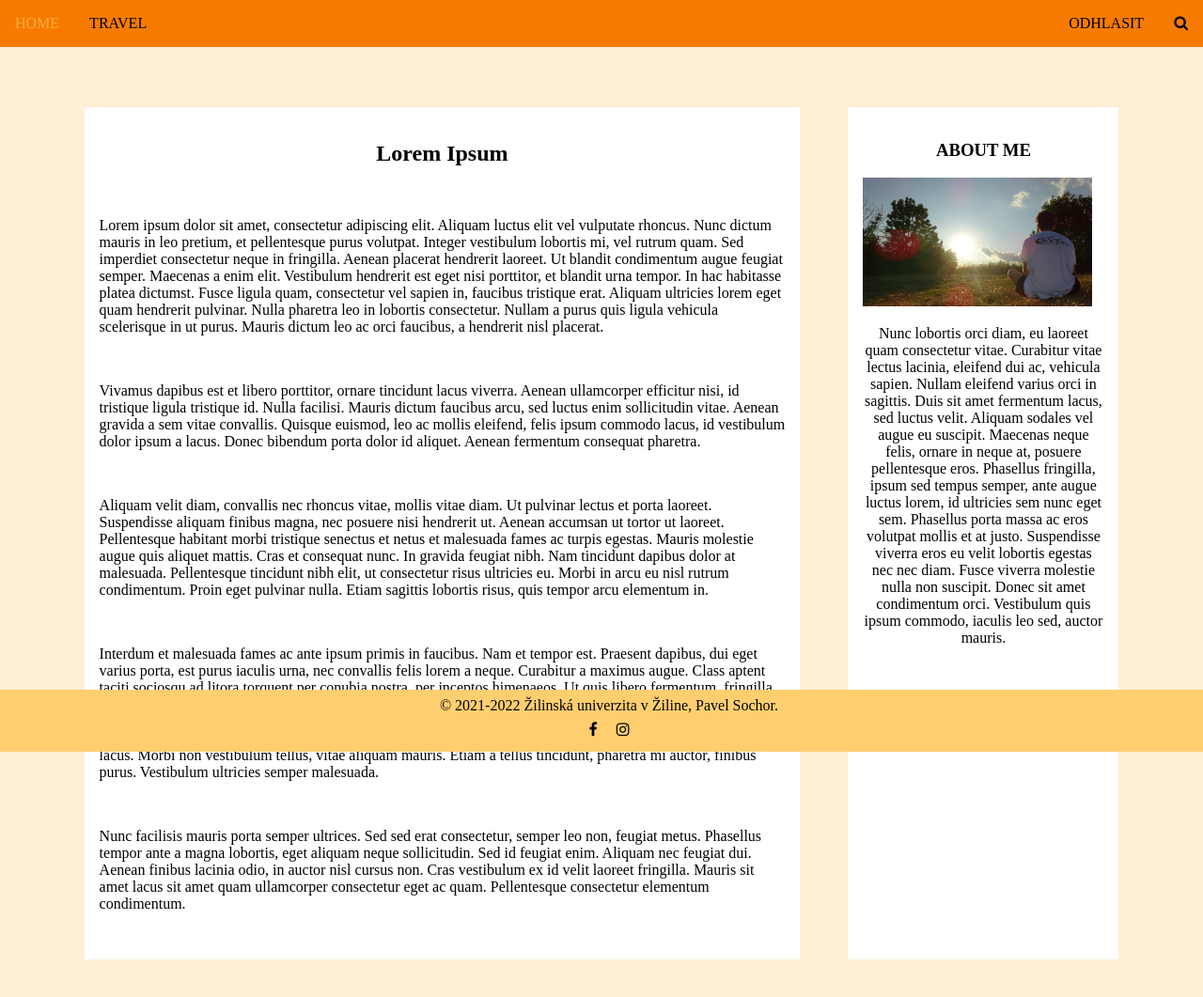
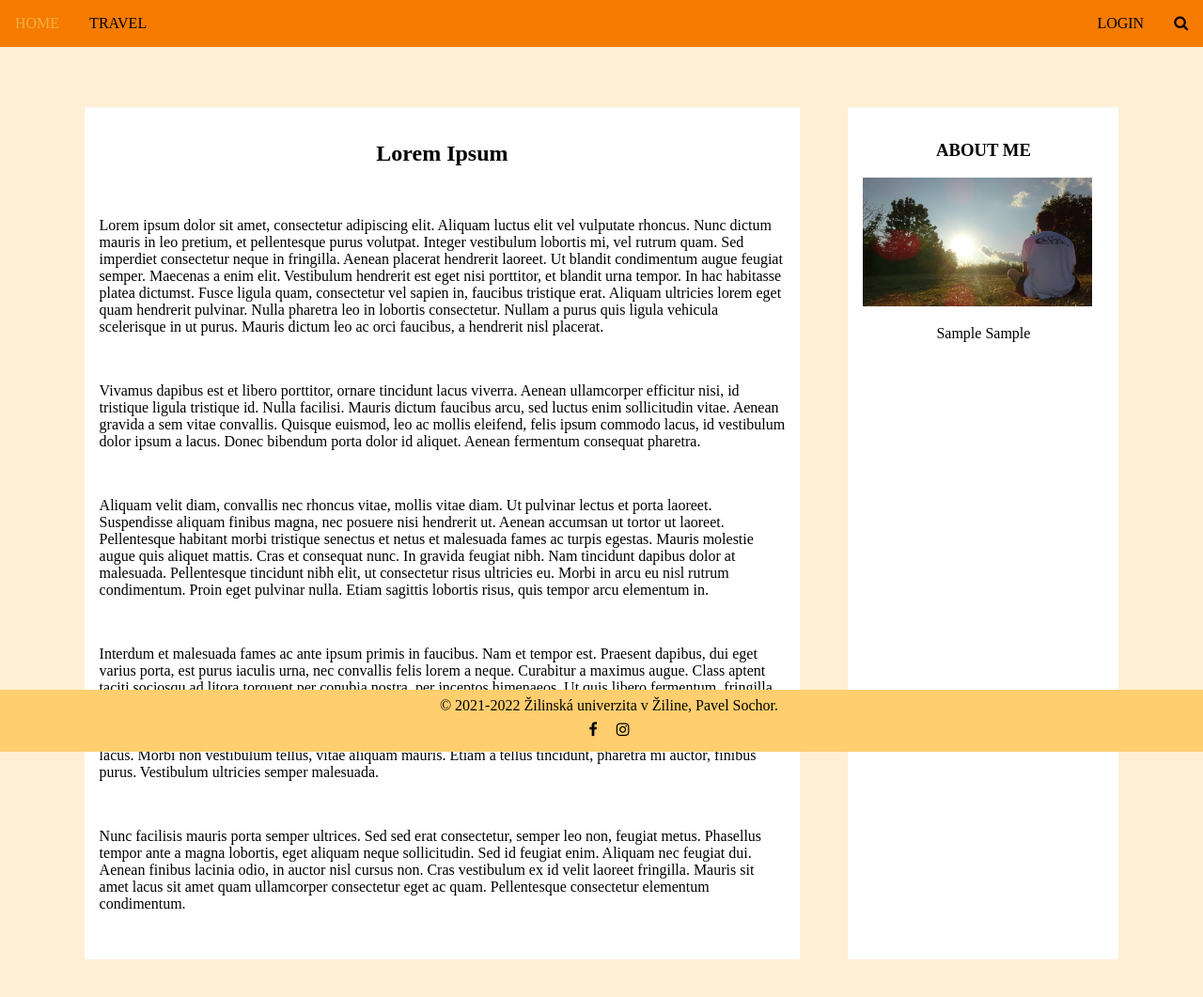
Before and after one commit to Sochor5/Semestralka, a PHP site: page / in a window 1280 px wide. Shown: the top 1061 px of the page at 94% size. Run offline with PHP 8.4, Linux system fonts and the light colour scheme; the visitor is signed in with stand-in values (Sample User, id 1); tables that the repository leaves empty or names only in its code hold one stand-in row (values such as "Sample post"); some libraries are stand-ins or nearby versions.

Commit message:
1.7.3   odstranenie duplicitu a uprava uvodnej stranky

```diff
--- /dev/null
+++ b/footerALL.php
@@ -0,0 +1,8 @@
+<?php
+?>
+<div class="footer">
+    <footer class="footer padding">© 2021-2022 Žilinská univerzita v Žiline, Pavel Sochor.<br>
+        <a href="https://www.facebook.com/palo.sochor/" class="fa fa-facebook"></a>
+        <a href="https://www.instagram.com/palasssochi/" class="fa fa-instagram"></a>
+    </footer>
+</div>
--- /dev/null
+++ b/headerALL.php
@@ -0,0 +1,16 @@
+<?php?>
+<head>
+    <meta charset="UTF-8">
+    <title>Title</title>
+    <link rel="stylesheet" href="css/headerAFooter.css" type="text/css">
+ </head>
+<div class="header" >
+    <a href="index.php" class="aktual" >HOME</a>
+    <a href="Travel.php">TRAVEL</a>
+    <?php if ($_SESSION['logged']){ ?>
+        <a class="rightHeader" href="login.php?odhlas">ODHLASIT</a>
+    <?php }  else {?>
+        <a class="rightHeader" href="login.php">LOGIN</a>
+    <?php  } ?>
+    <a  href="#home" class="fa fa-search"></a>
+</div>
--- a/index.php
+++ b/index.php
@@ -1,5 +1,7 @@
 <?php
 session_start();
+include "login/DBuser.php";
+$auth = new DBuser();
 ?>
 <!DOCTYPE html>
 <html lang="sk">
@@ -11,16 +13,7 @@ session_start();
     <link rel="stylesheet" href="https://cdnjs.cloudflare.com/ajax/libs/font-awesome/4.7.0/css/font-awesome.min.css">
 </head>
 <body>
-<div class="header" >
-    <a  href="http://localhost:58849/semestralka/HTML.html?_ijt=kj6h6rt8bb1r2dmij1j3h62h0a&_ij_reload=RELOAD_ON_SAVE" class="aktual" >HOME</a>
-    <a href="Travel.php">TRAVEL</a>
-    <?php if ($_SESSION['logged']){ ?>
-        <a class="rightHeader" href="login/login.php?odhlas">ODHLASIT</a>
-    <?php }  else {?>
-        <a class="rightHeader" href="login/login.php">LOGIN</a>
-    <?php  } ?>
-    <a  href="#home" class="fa fa-search"></a>
-</div>
+    <?php  include "headerALL.php"?>
 <div class="body">
     <div class="columns">
         <main class="main">
@@ -74,22 +67,14 @@ session_start();
         <div class="aboutme">
             <h3> ABOUT ME</h3>
             <img alt="" src="1634331496115.jpg">
-            <p>Nunc lobortis orci diam, eu laoreet quam consectetur vitae. Curabitur vitae lectus
-                lacinia, eleifend dui ac, vehicula sapien. Nullam eleifend varius orci in sagittis.
-                Duis sit amet fermentum lacus, sed luctus velit. Aliquam sodales vel augue eu suscipit.
-                Maecenas neque felis, ornare in neque at, posuere pellentesque eros. Phasellus fringilla,
-                ipsum sed tempus semper, ante augue luctus lorem, id ultricies sem nunc eget sem. Phasellus
-                porta massa ac eros volutpat mollis et at justo. Suspendisse viverra eros eu velit lobortis egestas
-                nec nec diam. Fusce viverra molestie nulla non suscipit. Donec sit amet
-                condimentum orci. Vestibulum quis ipsum commodo, iaculis leo sed, auctor mauris.</p>
+            <?php
+            foreach ($auth->getALLAutor() as $autor){ ?>
+                <p> <?php echo $autor->meno ?> <?php echo $autor->priezvisko  ?> </p>
+                <p> </p>
+            <?php } ?>
         </div>
     </div>
 </div>
-<div class="footer">
-    <footer class="footer padding">© 2021-2022 Žilinská univerzita v Žiline, Pavel Sochor.<br>
-        <a href="https://www.facebook.com/palo.sochor/" class="fa fa-facebook"></a>
-        <a href="https://www.instagram.com/palasssochi/" class="fa fa-instagram"></a>
-    </footer>
-</div>
+    <?php  include "footerALL.php"?>
 </body>
 </html>
--- a/login/DBuser.php
+++ b/login/DBuser.php
@@ -59,4 +59,10 @@ class DBuser
         $stmt->execute([$login, $heslo,$meno,$priezvisko]);
         header("Location: ?");
     }
+
+    public function getALLAutor(){
+        $this->pdo = new PDO('mysql:host=localhost;dbname=semestralka', "root","dtb456");
+        $stm = $this->pdo->query("SELECT meno, priezvisko FROM uzivatel");
+        return $stm->fetchAll(PDO::FETCH_CLASS, User::class);
+    }
 }
```
Also changed, not shown: NewAccount.php (renamed from login/NewAccount.php, +5 -18 lines), Travel.php (+2 -16 lines), login.php (renamed from login/login.php, +5 -21 lines).
